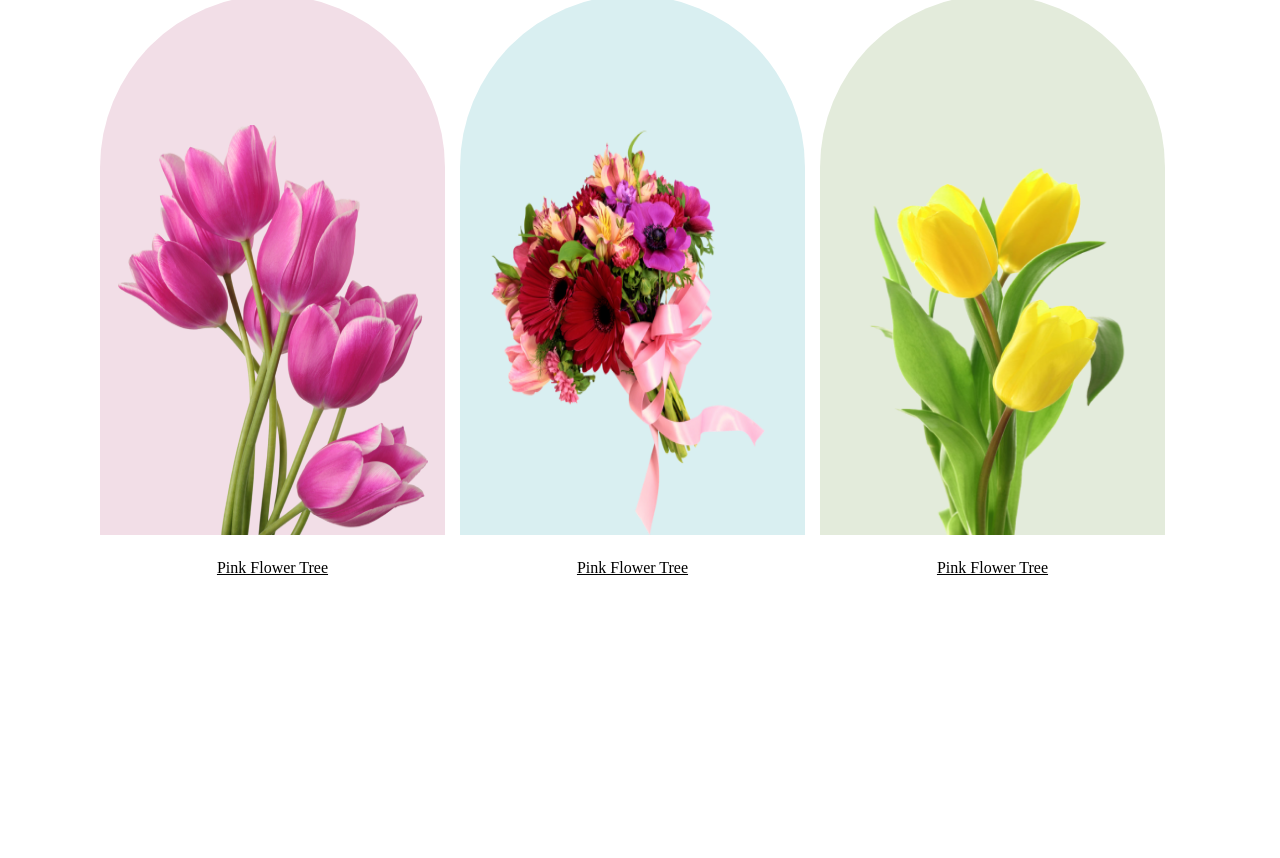
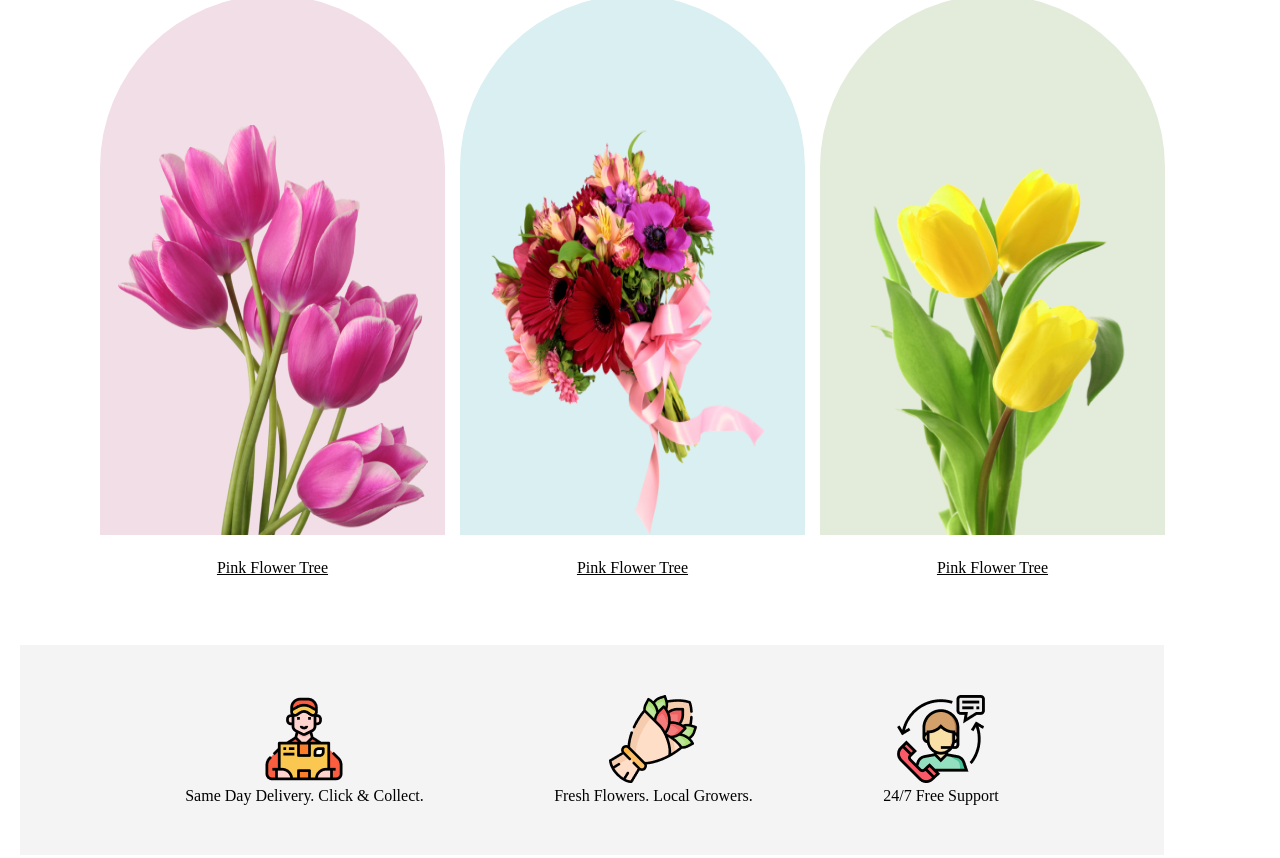
Before and after one commit to sadimridha1/flower-shop-website, a plain HTML site: page index.html in a window 1280 px wide. Shown: the part 966-1824 px from the top of the page. Before the commit the page ends 1543 px from the top, so only its background shows below. Drawn offline with Linux system fonts and the light colour scheme.

Commit message:
intro section added

```diff
--- a/index.html
+++ b/index.html
@@ -46,6 +46,24 @@
                 </div>
             </div>
         </section>
+
+ <!--intro section-->
+        <section>
+            <div class="intro">
+                <div class="div">
+                    <img src="./Flower Asset/Group 57.png" alt="flowe man">
+                    <p>Same Day Delivery. Click & Collect.</p>
+                </div>
+                <div class="div">
+                    <img src="./Flower Asset/Group 58.png" alt="flower">
+                    <p>Fresh Flowers. Local Growers.</p>
+                </div>
+                <div class="div">
+                    <img src="./Flower Asset/Group 59.png" alt="call">
+                    <p>24/7 Free Support</p>
+                </div>
+            </div>
+        </section>
     </main>
 </body>
 </html>
--- a/style.css
+++ b/style.css
@@ -72,6 +72,7 @@
     display: flex;
     justify-content: space-between;
     padding: 10px 100px;
+    margin-bottom: 100px;
 }
 
 .flower-shocase .flower1{
@@ -120,3 +121,20 @@
     height: 410px;
     padding-top: 130px;
 }
+
+/* intro section css */
+.intro{
+    display: flex;
+    justify-content: space-around;
+    margin-top: 120px;
+    padding: 50px 100px;
+    background-color: #F4F4F4;
+    max-width: 944px;
+    margin: auto;
+    margin-right: 116px;
+    margin-bottom: 100px;
+}
+
+.intro .div{
+    text-align: center;
+}
```
